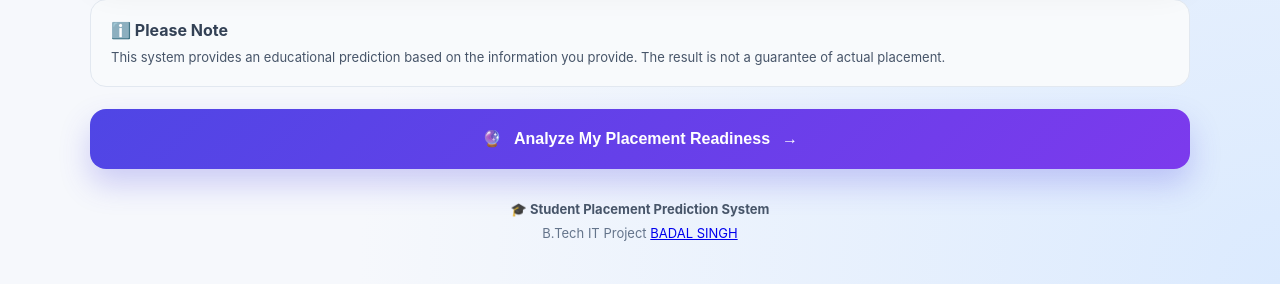
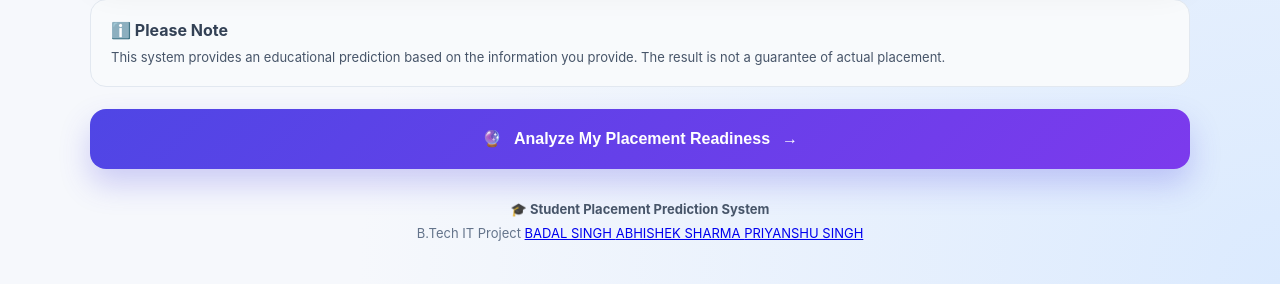
Before and after one commit to badalsinghpatel/students-placement-prediction, a Flask app: page / in a window 1280 px wide. Shown: the part 2016-2300 px from the top of the page. Run offline with Flask 3, Linux system fonts and the light colour scheme.

Commit message:
Update index.html

```diff
--- a/templates/index.html
+++ b/templates/index.html
@@ -628,7 +628,9 @@
         </p>
 
         <span>
-            B.Tech IT Project <a href="https://www.instagram.com/badalsinghpatel_?stkn=MXU3aG82cjlrdGlrcQ=="> </b> BADAL SINGH </a>
+            B.Tech IT Project <a href="https://www.instagram.com/badalsinghpatel_?stkn=MXU3aG82cjlrdGlrcQ=="> </b> </i> BADAL SINGH </a>
+            <a href="https://www.instagram.com/abhishek_sharma8513?stkn=c2pud2ZtejVlc2p0"> </b> ABHISHEK SHARMA </a>
+            <a href="https://www.instagram.com/priyanshusingh_828?stkn=MWs1NWd5cXVrMzJvNA=="> </b> PRIYANSHU SINGH </a>
         </span>
 
     </footer>
```
